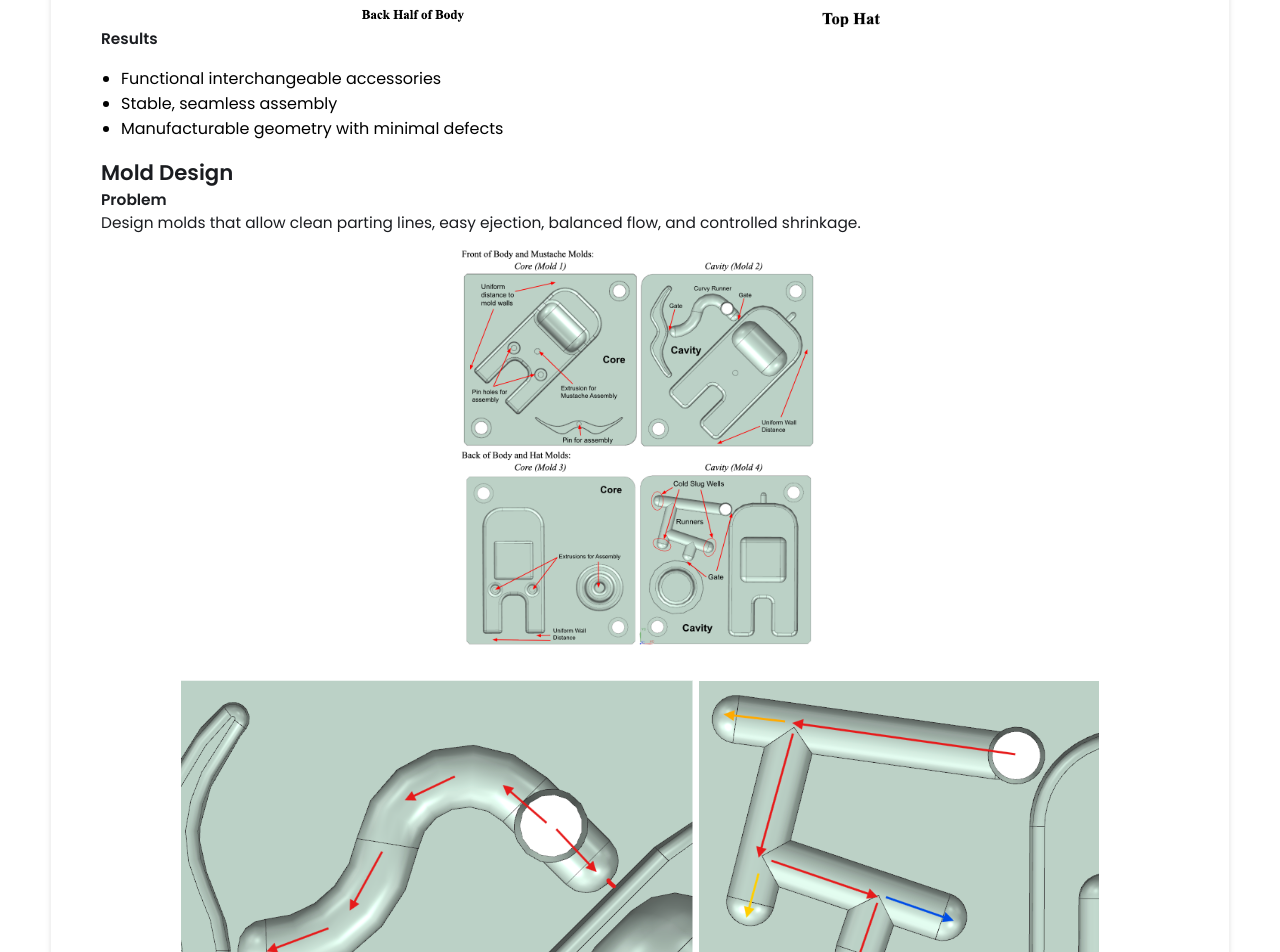
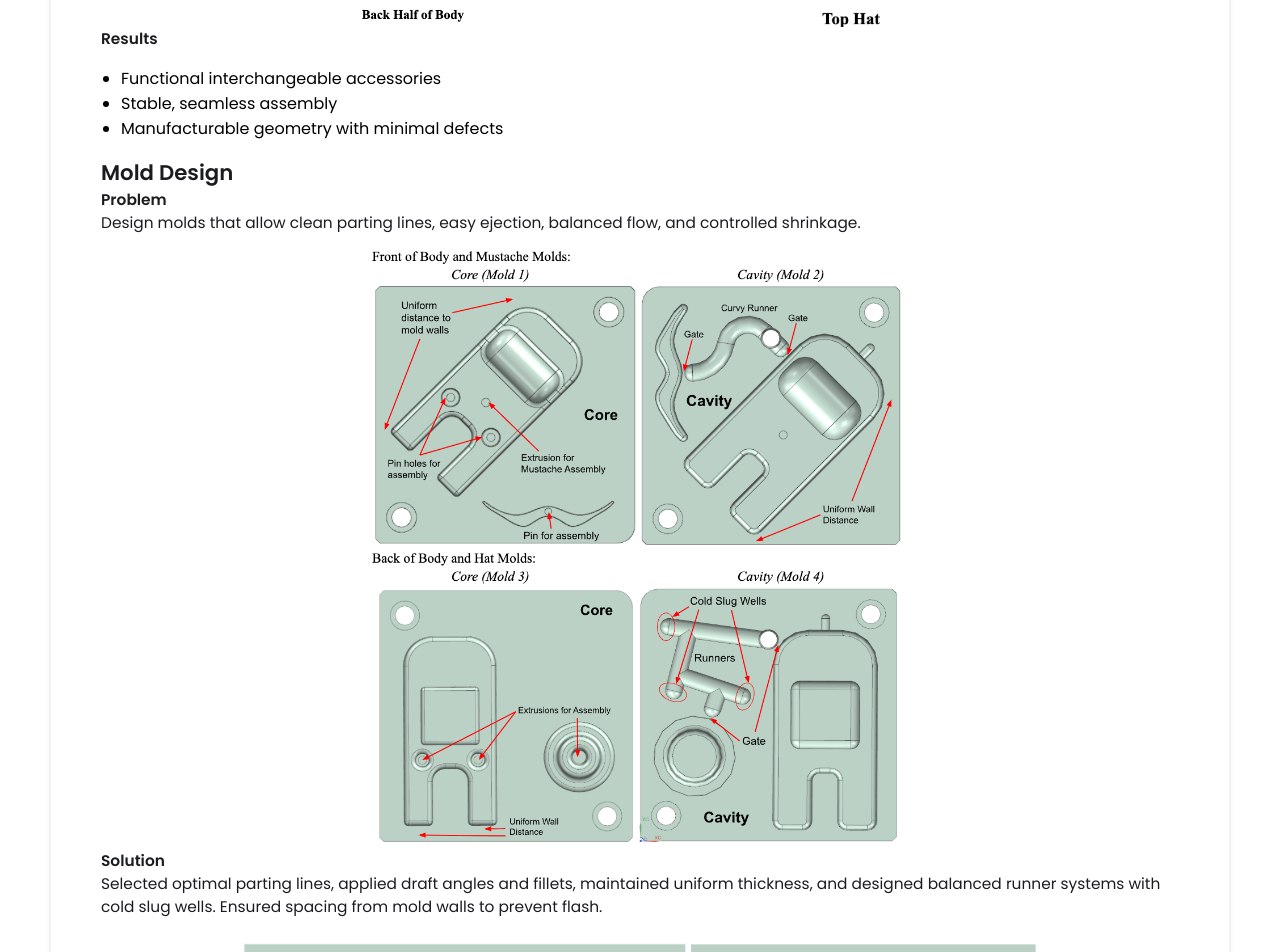
Before and after one commit to danielklloglu/danielklloglu.github.io, a Jekyll site: the page built from _projects/plastic-mold/index.md, in a window 1280 px wide. Shown: the part 1703-2655 px from the top of the page. Built offline with Jekyll 4.4.1, drawn with Linux system fonts in a browser that asks for light colours.

Commit message:
Update index.md

```diff
--- a/_projects/plastic-mold/index.md
+++ b/_projects/plastic-mold/index.md
@@ -31,10 +31,10 @@ Created CAD models of the body, hat, and mustache with uniform wall thickness, d
 
 **Problem**
 Design molds that allow clean parting lines, easy ejection, balanced flow, and controlled shrinkage.
-{% include image-gallery.html images="mold1.png, runner.png, partingline.png" height="400" %}
+{% include image-gallery.html images="mold1.png" height="600" %}
 **Solution**
 Selected optimal parting lines, applied draft angles and fillets, maintained uniform thickness, and designed balanced runner systems with cold slug wells. Ensured spacing from mold walls to prevent flash.
-
+{% include image-gallery.html images="runner.png, partingline.png" height="300" %}
 **Results**
 - Smooth ejection
 - Minimal post-processing
```
